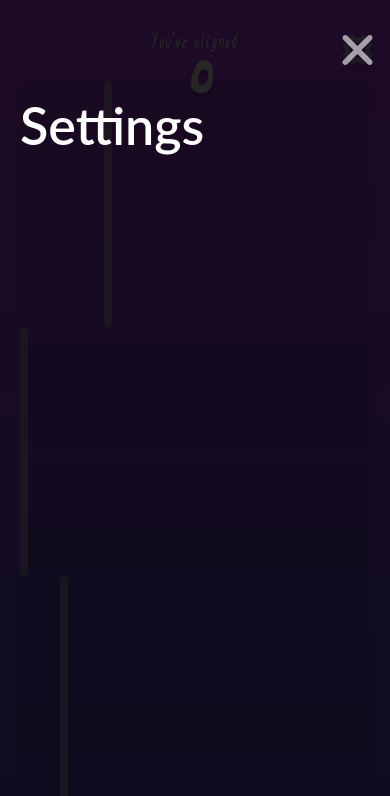
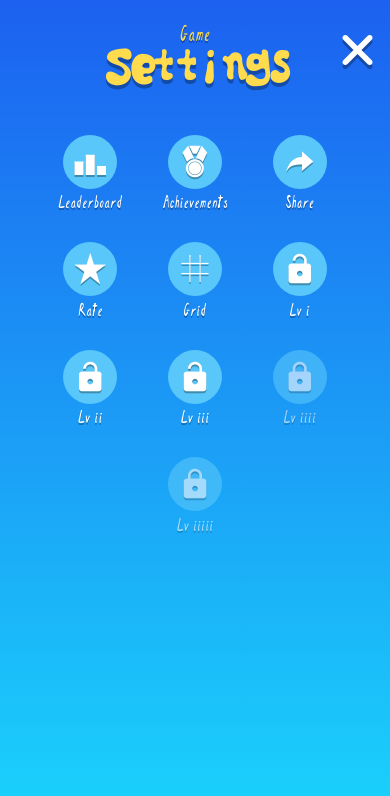
Before and after one commit to gaga1227/_com.ggg.stiiiiicks, a website: page index.html in a window 390 px wide. Both pictures are taken after a click on the icon 357 px from the left and 50 px from the top of the page. Drawn offline with Linux system fonts and the light colour scheme; some packages are replaced by stand-ins of ours; files that its build step writes are made by us from their sources; files whose address does not match are found by name.

Commit message:
updated score updating, look and added settings styles

```diff
--- a/index.html
+++ b/index.html
@@ -22,6 +22,9 @@
 <script src="lib/js/vendor.min.js"></script>
 </head>
 <body>
+
+<!-- GAME -->
+<div id="game">
 	<!-- GAME -->
 	<div id="gameCanvas">
 		<div id="gridLayer" class="layer"></div>
@@ -30,20 +33,40 @@
 	</div>
 	<!-- GUI -->
 	<div class="gui top">
-	<div class="score">
+		<div class="title">
 			<div class="label">You've aligned</div>
 			<div class="text">0</div>
 		</div>
 		<i data-role="button" class="icon left"></i>
 		<i data-role="button" class="icon right btnSettings ion-gear-a"></i>
 	</div>
+</div>
+
 <!-- SETTINGS -->
 <div id="settings">
+	<!-- CONTENT -->
+	<div class="content">
+		<div class="icon ion-podium" data-role="button"><span class="label">Leaderboard</span></div>
+		<div class="icon ion-ribbon-a" data-role="button"><span class="label">Achievements</span></div>
+		<div class="icon ion-forward" data-role="button"><span class="label">Share</span></div>
+		<div class="icon ion-star" data-role="button"><span class="label">Rate</span></div>
+		<div class="icon btnGrid ion-ios-grid-view-outline" data-role="button"><span class="label">Grid</span></div>
+		<div class="icon ion-android-unlock" data-role="button"><span class="label">Lv i</span></div>
+		<div class="icon ion-android-unlock" data-role="button"><span class="label">Lv ii</span></div>
+		<div class="icon ion-android-unlock" data-role="button"><span class="label">Lv iii</span></div>
+		<div class="icon ion-android-lock" data-role="button" disabled><span class="label">Lv iiii</span></div>
+		<div class="icon ion-android-lock" data-role="button" disabled><span class="label">Lv iiiii</span></div>
+	</div>
+	<!-- GUI -->
 	<div class="gui top">
+		<div class="title">
+			<div class="label">Game</div>
+			<div class="text">Settings</div>
+		</div>
 		<i data-role="button" class="icon right btnSettings ion-close-round"></i>
 	</div>
-	<h1 class="h1">Settings</h1>
 </div>
+
 <!-- JS:APP -->
 <script src="lib/js/app.min.js"></script>
 <!-- JS:CUSTOM -->
--- a/lib/scss/app.scss
+++ b/lib/scss/app.scss
@@ -23,6 +23,7 @@
 
 //app views
 @import "views/_main.scss";
+@import "views/_game.scss";
 @import "views/_settings.scss";
 
 //helpers and overrides
--- a/lib/scss/modules/_buttons.scss
+++ b/lib/scss/modules/_buttons.scss
@@ -2,3 +2,8 @@
 # Buttons
 ** all buttons styles **
 */
+
+[data-role="button"][disabled] {
+	opacity: 0.6;
+	pointer-events: none;
+}
--- a/lib/scss/modules/_gui.scss
+++ b/lib/scss/modules/_gui.scss
@@ -21,26 +21,26 @@
 		height: 60px;
 		padding: 0 60px;
 
-		// score text
-		.score {
+		// title text
+		.title {
 			> div {
 				white-space: nowrap;
 			}
 			.label {
-				margin: 0.5em 0 -0.1em 0;
+				margin: 0.2em 0 0 0;
 				font-family: 'california', sans-serif;
 				font-size: 22px;
 				font-weight: 400;
 				line-height: 1em;
-				text-shadow: 0 2px 0px rgba(0,0,0,0.2);
+				text-shadow: 0 2px 0px rgba(0,0,0,0.3);
 			}
 			.text {
 				font-family: 'bob', sans-serif;
-				font-size: 48px;
+				font-size: 40px;
 				font-weight: 400;
 				line-height: 1em;
 				letter-spacing: -0.25em;
-				text-shadow: 0 4px 0px rgba(0,0,0,0.2);
+				text-shadow: 0 4px 0px rgba(0,0,0,0.3);
 			}
 		}
 
@@ -65,8 +65,8 @@
 				margin: -0.5em 0 0 -0.5em;
 				font-size: 40px;
 				line-height: 1em;
-				text-shadow: 0 4px 0px rgba(0,0,0,0.2);
-				opacity: 0.6;
+				text-shadow: 0 4px 0px rgba(0,0,0,0.3);
+				opacity: 1;
 			}
 
 			// interaction
--- a/lib/scss/modules/_layers.scss
+++ b/lib/scss/modules/_layers.scss
@@ -25,13 +25,15 @@
 	// self
 	overflow: visible;
 	z-index: 5;
+	background: rgba(0,0,0,0.1);
+	border-radius: 8px;
 	opacity: 0;
 	@include transform(scale(0, 1));
 	@include transition();
 
 	// active
 	&.active {
-		opacity: 0.1;
+		opacity: 1;
 		@include transform(scale(1));
 	}
 
@@ -39,7 +41,7 @@
 	.line {
 		display: block;
 		position: absolute;
-		background: #000;
+		background: rgba(0,0,0,0.1);
 		font-size: 0;
 		line-height: 1em;
 		&.horz {
@@ -57,23 +59,24 @@
 				content: attr(data-index);
 				display: block;
 				position: absolute;
-				top: $indicatorSize * -1;
+				top: $indicatorSize * -0.5;
 				left: 0;
 				width: $indicatorSize;
 				height: $indicatorSize;
-				color: white;
-				background: black;
+				color: #fff;
+				background: #000;
 				text-align: center;
 				font-family: 'bob', sans-serif;
 				font-size: 10px;
 				font-weight: normal;
 				line-height: $indicatorSize;
 				border-radius: 50%;
+				opacity: 0.4;
 				@include transform(translate(-50%, 0) scale(1));
 			}
 			&:after {
 				top: auto;
-				bottom: $indicatorSize * -1;
+				bottom: $indicatorSize * -0.5;
 			}
 		}
 	}
--- a/lib/scss/modules/_sticks.scss
+++ b/lib/scss/modules/_sticks.scss
@@ -13,7 +13,6 @@
 	width: 100%;
 	height: 100%;
 	background: #fff;
-	opacity: 0.4;
 	border-radius: 4px;
 	font-size: 0;
 	line-height: 1;
--- a/lib/scss/utils/_mixins.scss
+++ b/lib/scss/utils/_mixins.scss
@@ -77,6 +77,15 @@
 	}
 }
 
+// Transform origin mixin
+@mixin transform-origin($val) {
+	@if($val != null) {
+		-webkit-transform-origin: $val;
+		-ms-transform-origin: $val;
+		transform-origin: $val;
+	}
+}
+
 // Transitions mixins
 @mixin transition($transition-property:all, $transition-time: .25s, $method: ease-in-out) {
 	-webkit-transition: $transition-property $transition-time $method;
--- /dev/null
+++ b/lib/scss/views/_game.scss
@@ -0,0 +1,50 @@
+/*
+# Game
+** Game styles **
+*/
+
+// container
+#game {
+	// self
+	position: fixed;
+	top :0;
+	left: 0;
+	right: 0;
+	bottom: 0;
+	@include gradient($ios7OrangeGradient1, $ios7OrangeGradient2);
+
+	// game canvas container
+	#gameCanvas {
+		position: absolute;
+		top: 100px;
+		left: 20px;
+		right: 20px;
+		bottom: 20px;
+	}
+
+	// title
+	.title {
+		.label {
+			color: $ios7BlackGradient2;
+			text-shadow: 0 2px 0px rgba(255,255,255,0.4);
+		}
+		.text {
+			color: $ios7BlackGradient2;
+			text-shadow: 0 4px 0px rgba(255,255,255,0.4);
+		}
+	}
+
+	// icon
+	.icon {
+		&:before {
+			color: $ios7BlackGradient1;
+			text-shadow: 0 4px 0px rgba(255,255,255,0.4);
+		}
+		// interaction
+		&.active {
+			&:before {
+				text-shadow: none;
+			}
+		}
+	}
+}
--- a/lib/scss/views/_main.scss
+++ b/lib/scss/views/_main.scss
@@ -6,20 +6,8 @@
 // body
 body {
 	color: #000;
-	@include gradient($ios7PurpleGradient1, $ios7PurpleGradient2);
 	font-family: $baseFontFamily;
 	font-size: $baseFontSize;
 	font-weight: 400;
 	line-height: 1.45;
 }
-
-// game canvas container
-#gameCanvas {
-	position: absolute;
-	top: 80px;
-	left: 20px;
-	right: 20px;
-	bottom: 20px;
-	background: rgba(0,0,0,0.1);
-	border-radius: 8px;
-}
--- a/lib/scss/views/_settings.scss
+++ b/lib/scss/views/_settings.scss
@@ -10,11 +10,11 @@
 	left: 0;
 	right: 0;
 	bottom: 0;
-	padding: 20px;
 	color: #fff;
-	background: rgba(0,0,0,0.85);
+	@include gradient($ios7BlueGradient2, $ios7BlueGradient1);
 	opacity: 0;
 	@include transform(scale(0));
+	@include transform-origin(calc(100% - 30px) 50px);
 	overflow: hidden;
 	z-index: 200;
 	@include transition();
@@ -24,4 +24,64 @@
 		opacity: 1;
 		@include transform(scale(1));
 	}
+
+	// title
+	.title {
+		.label {
+			color: $ios7YellowGradient1;
+		}
+		.text {
+			color: $ios7YellowGradient1;
+		}
+	}
+
+	// content
+	.content {
+		margin-top: 120px;
+		text-align: center;
+
+		// icon
+		.icon {
+			display: inline-block;
+			width: 26%;
+			margin: 15px 0;
+			&:before {
+				width: 1.5em;
+				height: 1.5em;
+				color: #fff;
+				background: $ios7TealGradient2;
+				font-size: 36px;
+				line-height: 1.5em;
+				text-shadow: 0 2px 0 rgba(0,0,0,0.3);
+				vertical-align: center;
+				border-radius: 50%;
+			}
+			.label {
+				display: block;
+				margin-top: 0.3em;
+				font-family: 'california', sans-serif;
+				font-size: 18px;
+				line-height: 1em;
+				text-shadow: 0 2px 0 rgba(0,0,0,0.3);
+			}
+
+			// active
+			&.active {
+				&:before {
+					color: $ios7TealGradient2;
+					background: #fff;
+					text-shadow: none;
+				}
+			}
+
+			// selected
+			&.selected {
+				&:before {
+					color: $ios7TealGradient2;
+					background: #fff;
+					text-shadow: none;
+				}
+			}
+		}
+	}
 }
```
Also changed, not shown: lib/css/app.css, lib/js/app.js, lib/js/app.min.js, lib/js/app/app-view.js. Lines whose indentation alone changed are shown as unchanged.
